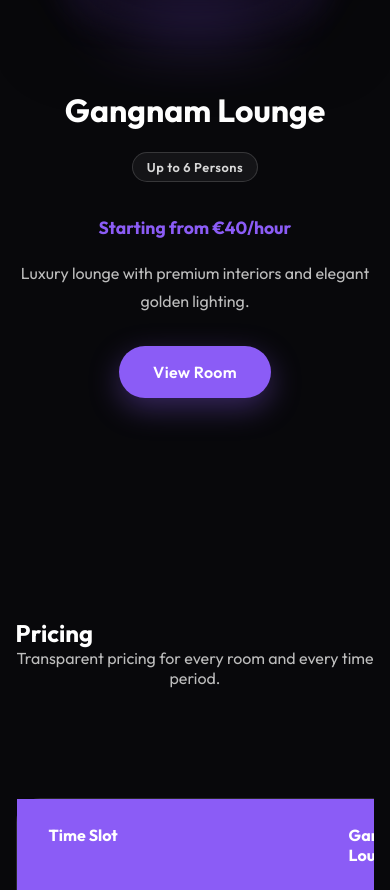
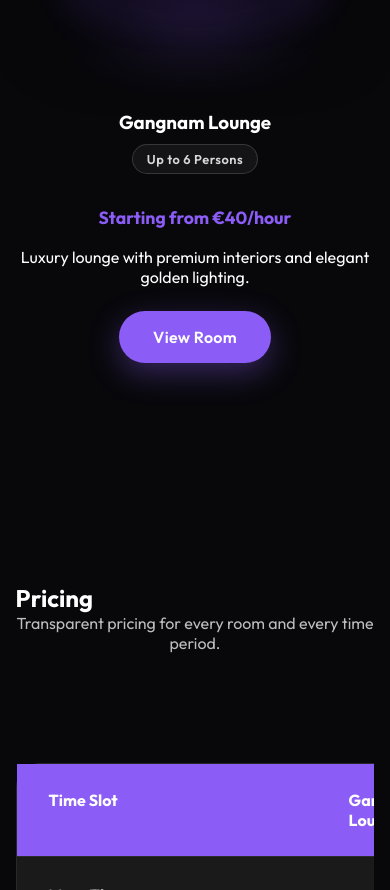
Before and after one commit to nguycha96/singbox-website, a plain HTML site: page index.html in a window 390 px wide. Shown: the part 2254-3144 px from the top of the page. Drawn offline with Linux system fonts and the light colour scheme.

Commit message:
Refactor room-info styles for better layout
Updated styles for room-info section to improve layout and responsiveness.

```diff
--- a/style.css
+++ b/style.css
@@ -893,32 +893,29 @@ footer p{
 }
 
 .room-info{
-    max-width:700px;
-    margin:40px auto 0;
+    width:100%;
+    max-width:900px;
+    margin:60px auto 0;
+
+    display:flex;
+    flex-direction:column;
+    align-items:center;
+    justify-content:center;
+
     text-align:center;
 }
 
-.room-info h3{
-    font-size:2rem;
-    margin-bottom:12px;
-}
-
+.room-info h3,
+.room-info p,
+.room-info .room-price,
 .room-info .room-size{
-    display:inline-block;
-    margin-bottom:18px;
-}
-
-.room-info .room-price{
-    margin-bottom:20px;
+    text-align:center;
 }
 
 .room-info p{
     max-width:600px;
-    margin:0 auto 30px;
-    color:#bdbdbd;
-    line-height:1.8;
 }
 
 .room-info .btn{
-    display:inline-block;
+    margin-top:24px;
 }
```
